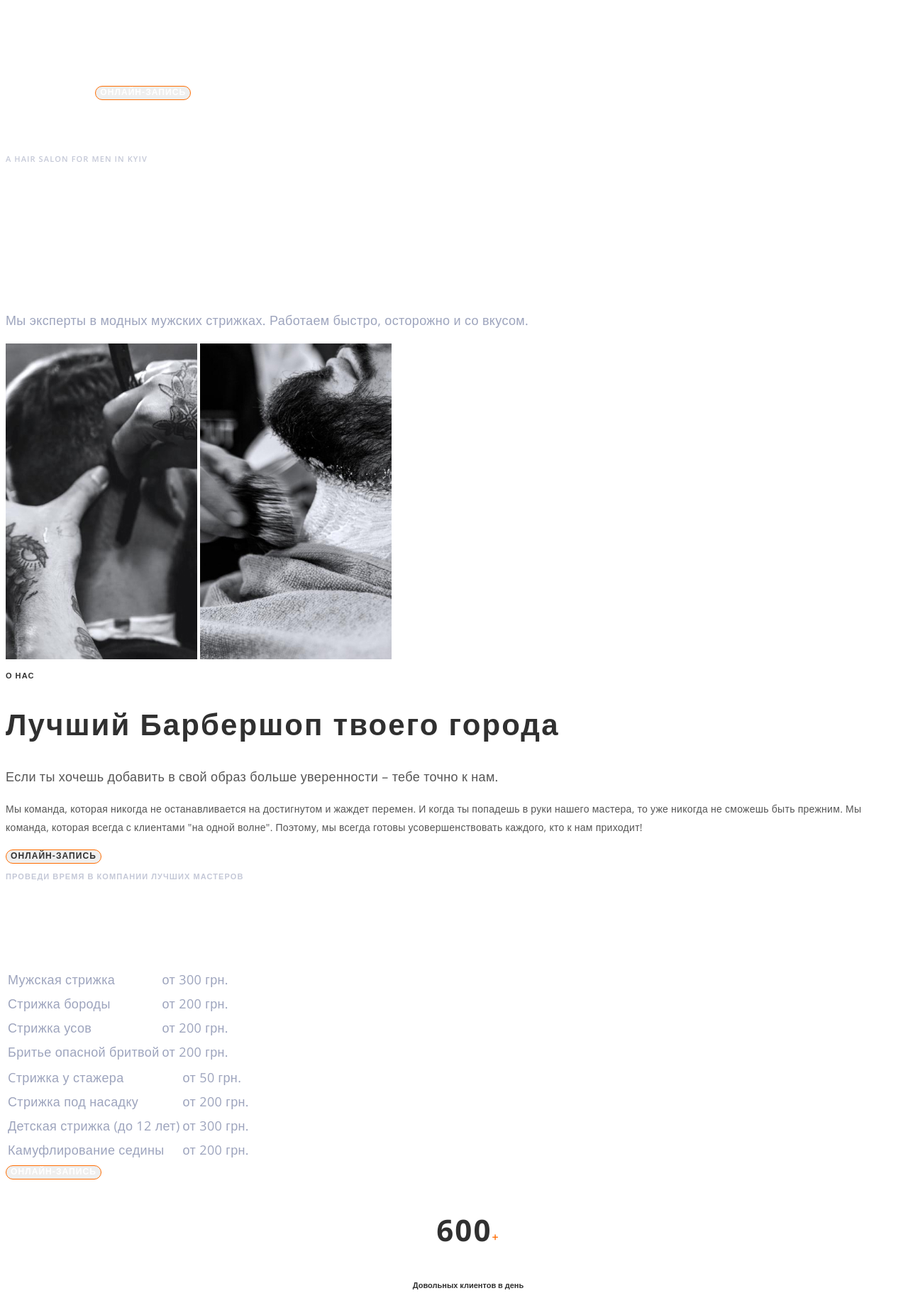
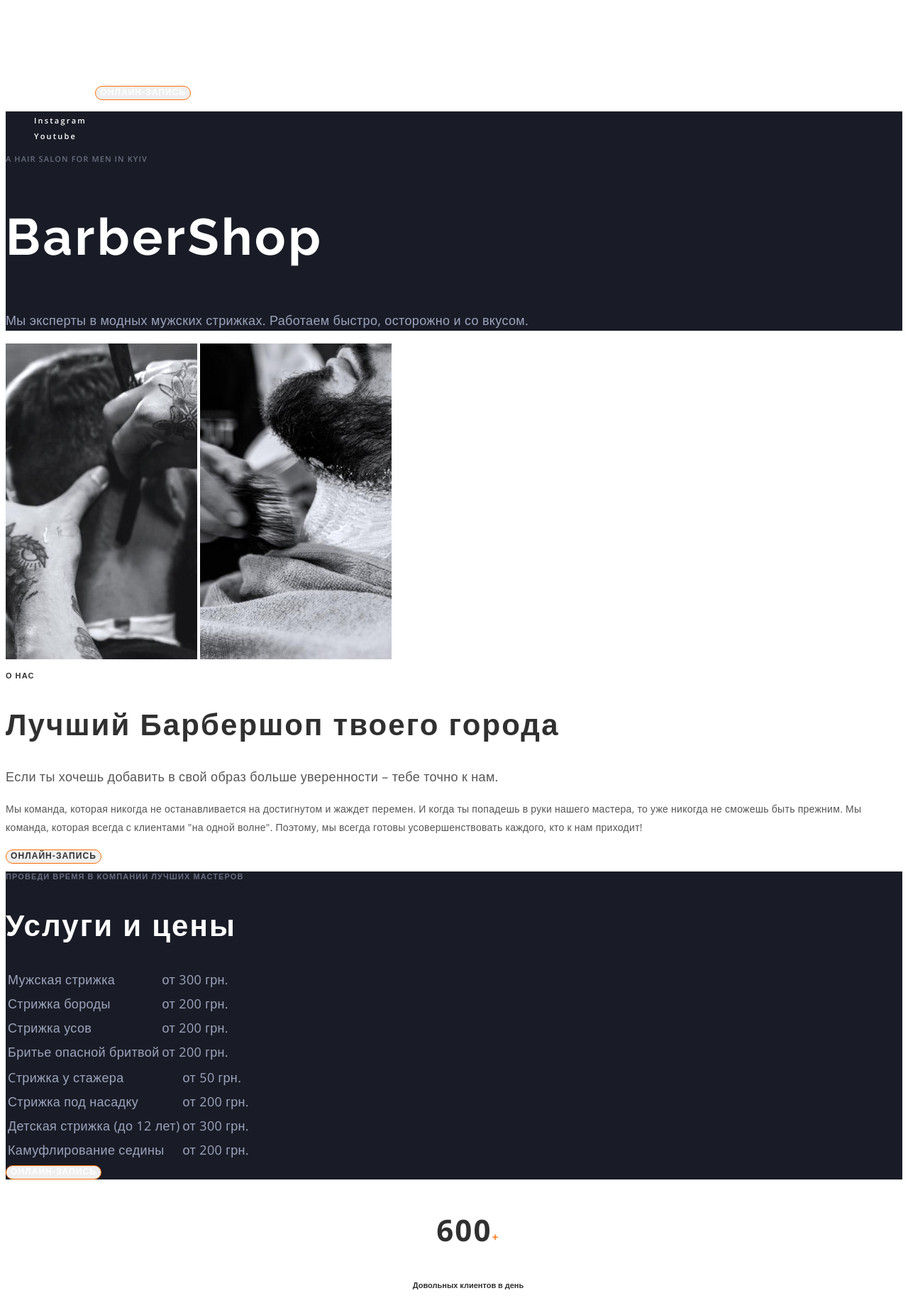
Before and after one commit to TetianaMamzer/Barber_Shop, a plain HTML site: page index.html in a window 1280 px wide. Shown: the part 71-1900 px from the top of the page at 71% size. Drawn offline with nearby package versions, Linux system fonts and the light colour scheme.

Commit message:
Додано заливку

```diff
--- a/CSS/styles.css
+++ b/CSS/styles.css
@@ -55,6 +55,10 @@ body {
 .button:focus {
   background-color: var(--background-accent);
 }
+/* Герой */
+.hero {
+  background: #191C26;
+}
 .media-link-list {
   font-weight: 600;
   font-size: 11px;
@@ -65,6 +69,10 @@ body {
 .media-link-list:hover,
 .media-link-list:focus {
   color: var(--accent-color);
+}
+/* Прайс */
+.section-price {
+   background: #191C26;
 }
 .suptitle {
   font-weight: 600;
@@ -148,6 +156,9 @@ body {
   letter-spacing: 0.02em;
   color: var(--accent-color);
 }
+.section-contact {
+   background: #191C26;
+}
 .address {
   font-style: normal;
   font-weight: 400;
--- a/index.html
+++ b/index.html
@@ -72,7 +72,7 @@
         <button type="button" class="button light">онлайн-запись</button>
       </section>
       <!-- Прайс -->
-      <section>
+      <section class="section-price">
         <p class="suptitle rgba-color">Проведи время в компании лучших мастеров</p>
         <h2 class="section-title second">Услуги и цены</h2>
         <table>
@@ -220,7 +220,7 @@
         </ul>
       </section>
       <!-- Контакты -->
-      <section>
+      <section class="section-contact">
         <h2 class="section-title second">Контакты</h2>
         <address>
           <ul class="list">
```
